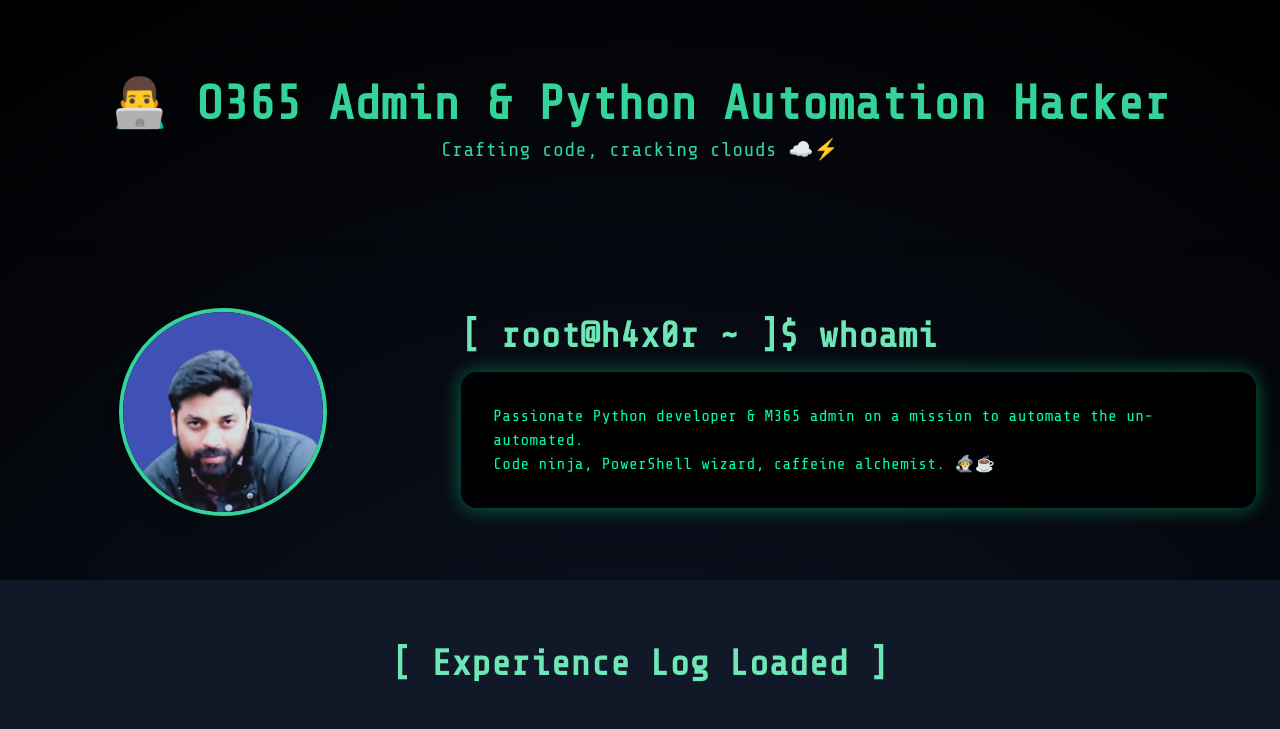
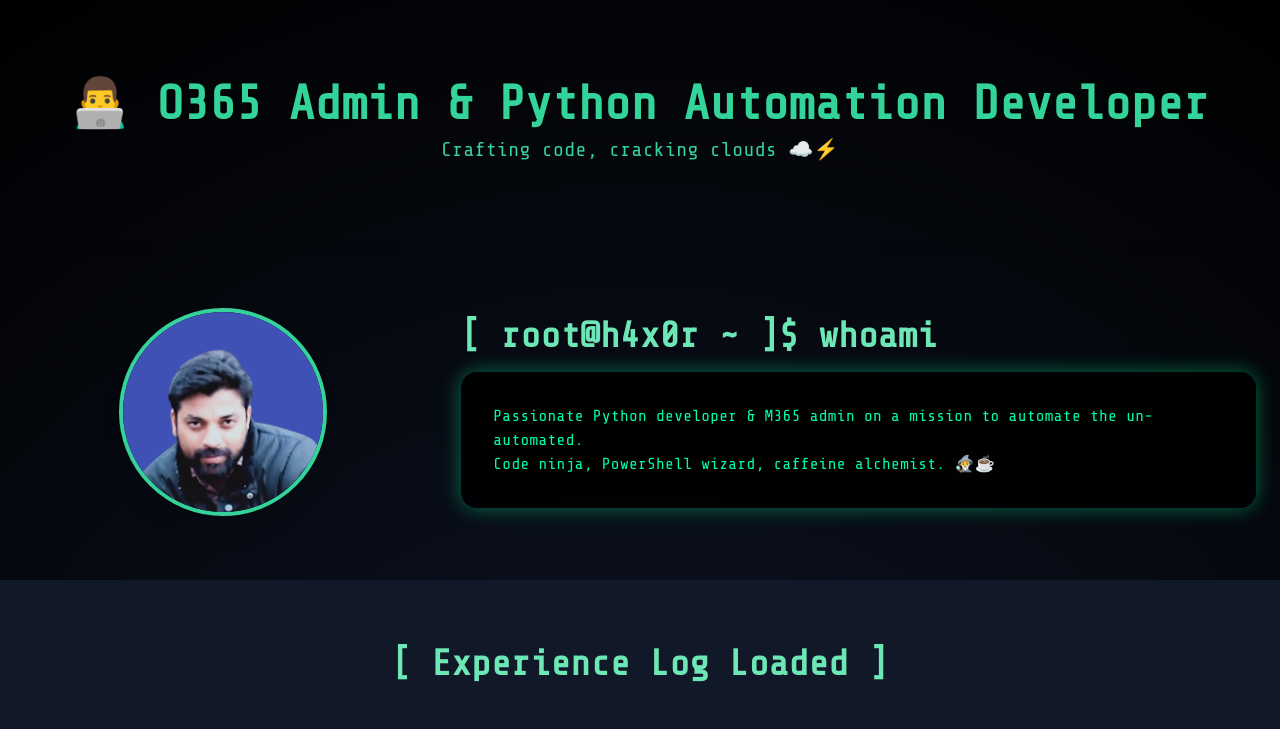
Before and after one commit to pradeepshetty1/pradeepshetty1.github.io, a plain HTML site: page index.html in a window 1280 px wide. Shown: the top 729 px of the page. Drawn offline with nearby package versions, Linux system fonts and the light colour scheme.

Commit message:
Update index.html

```diff
--- a/index.html
+++ b/index.html
@@ -37,7 +37,7 @@
 
   <!-- Header -->
   <header class="text-green-400 py-20 shadow-md text-center" data-aos="fade-down">
-    <h1 class="text-5xl font-bold mb-2">👨‍💻 O365 Admin & Python Automation Hacker</h1>
+    <h1 class="text-5xl font-bold mb-2">👨‍💻 O365 Admin & Python Automation Developer</h1>
     <p class="text-xl">Crafting code, cracking clouds ☁️⚡</p>
   </header>
 
```
